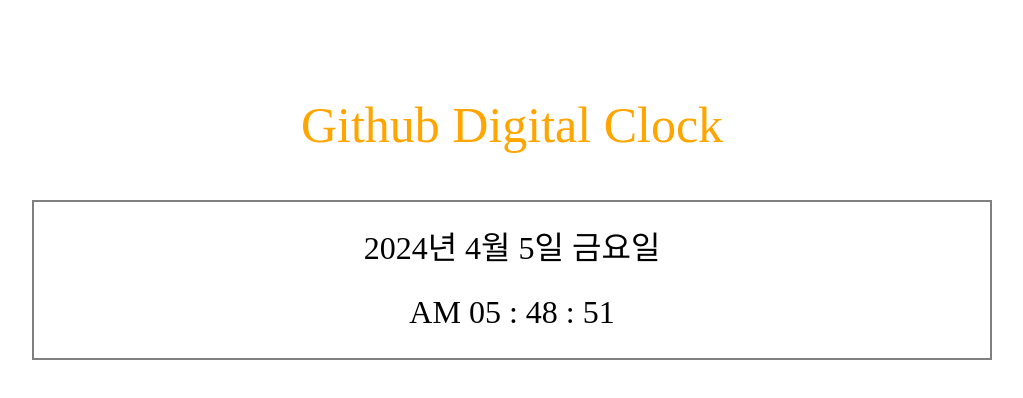
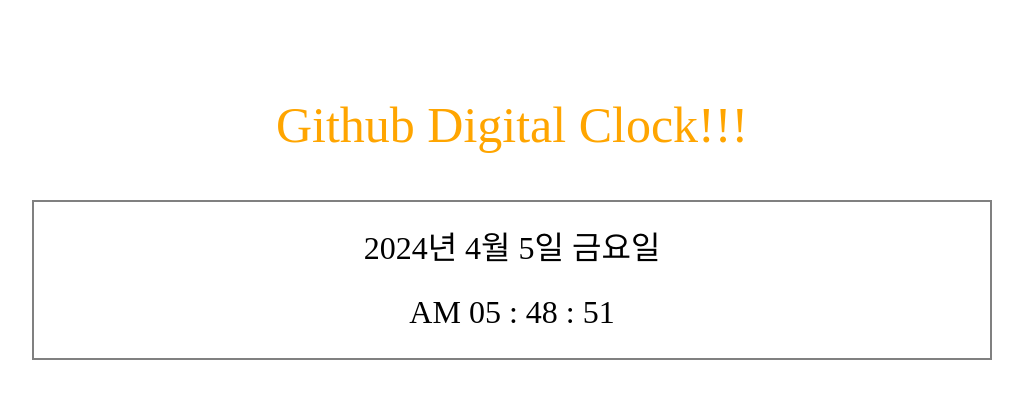
Before and after one commit to 6hyunjin6/testtimer, a plain HTML site: page index.html in a window 1280 px wide. Shown: the whole page, without its empty margins (128-1151 px from the left). Drawn offline with nearby package versions, Linux system fonts and the light colour scheme; a web font is replaced by a local one.

Commit message:
index.html modify

```diff
--- a/index.html
+++ b/index.html
@@ -1 +1 @@
-<!DOCTYPE html><html lang="ko"><head><meta charset="utf-8"><meta name="author" content="yuk"><title>Digital Timer</title><link rel="stylesheet" href="custom.c0bee39f.css"><script defer src="custom.0a257700.js"></script></head><body> <h1>Github Digital Clock</h1> <div class="container"> <div id="today"></div> <div id="clock"></div> </div> </body></html>
+<!DOCTYPE html><html lang="ko"><head><meta charset="utf-8"><meta name="author" content="yuk"><title>Digital Timer</title><link rel="stylesheet" href="custom.c0bee39f.css"><script defer src="custom.0a257700.js"></script></head><body> <h1>Github Digital Clock!!!</h1> <div class="container"> <div id="today"></div> <div id="clock"></div> </div> </body></html>
```
